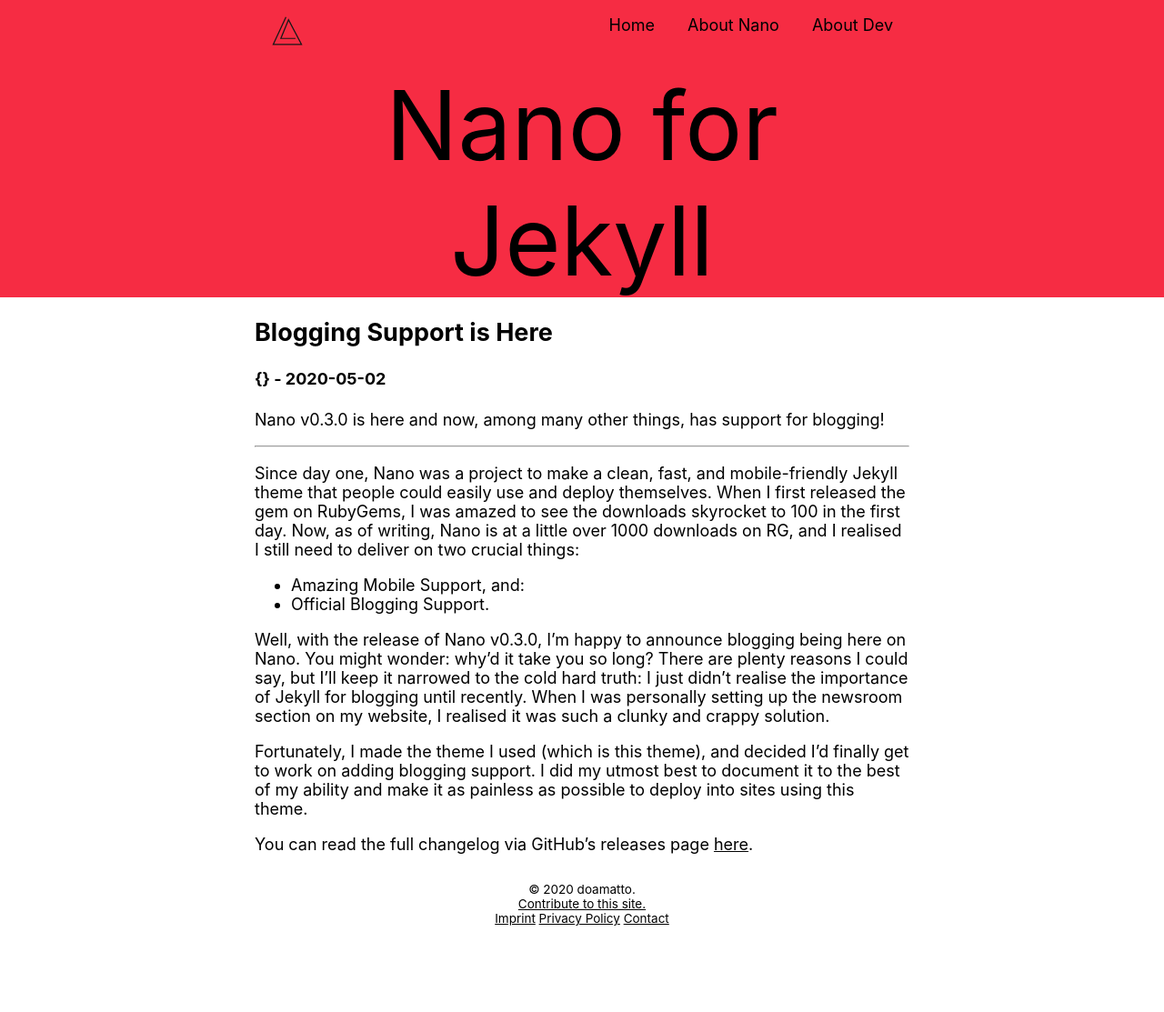
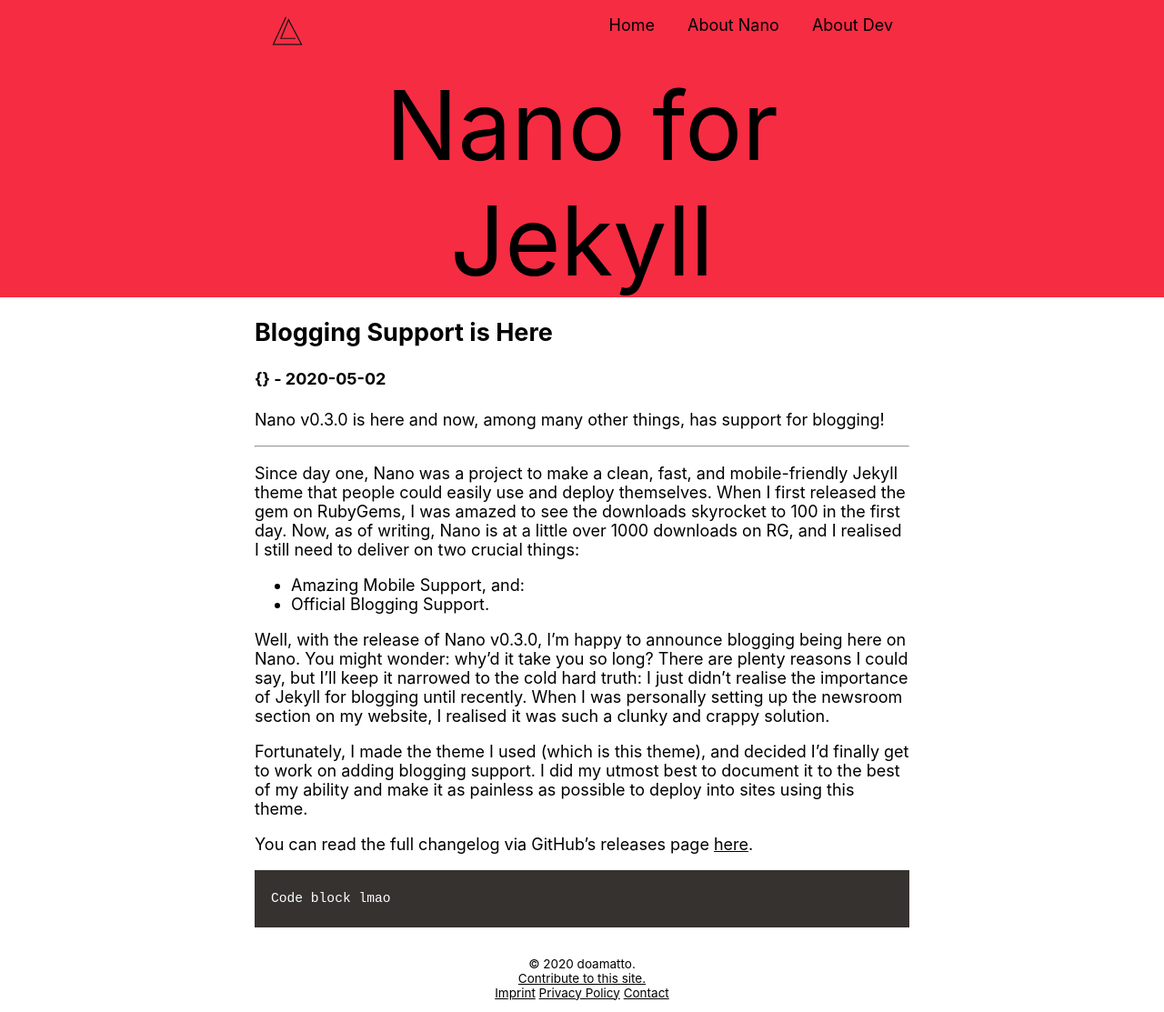
Before and after one commit to fossabot/nano, a Jekyll site: the page built from _posts/2020-05-02-test.md, in a window 1280 px wide. Shown: the whole page at 91% size. Built offline with Jekyll 4.4.1, drawn with Linux system fonts in a browser that asks for light colours; some web fonts are replaced; before the commit the page ends 1032 px from its top, so only the background shows below that.

Commit message:
Improved code block support

````diff
--- a/_posts/2020-05-02-test.md
+++ b/_posts/2020-05-02-test.md
@@ -20,3 +20,7 @@ Well, with the release of Nano v0.3.0, I'm happy to announce blogging being here
 Fortunately, I made the theme I used (which is this theme), and decided I'd finally get to work on adding blogging support. I did my utmost best to document it to the best of my ability and make it as painless as possible to deploy into sites using this theme.
 
 You can read the full changelog via GitHub's releases page [here](https://github.com/doamatto/nano/releases/tag/v0.3.0).
+
+```
+Code block lmao
+```
--- a/_sass/_config.scss
+++ b/_sass/_config.scss
@@ -1,4 +1,11 @@
-// Main Colour
+// Code Block Colours
+$LIGHTcodeColour: #fff;
+$LIGHTcodebgColour: #353230;
+$DARKcodeColour: #fff;
+$DARKcodebgColour: #353230;
+$codeFont: 'IBM Plex Mono', monospace;;
+
+// Main Colours
 $LIGHTbgColour: #fff;
 $DARKbgColour: #000;
 $accentColour: #f62c43;
@@ -16,7 +23,7 @@ $borderSize: 2.5px;
 $navColour: #000;
 $navHoverColour: #fff;
 
-// Text Colour
+// Text Colours
 $LIGHTtextColour: #000;
 $LIGHTlinkColour: #000;
 $LIGHTlinkHoverColour: #f62c43;
@@ -34,4 +41,5 @@ $font-italic: italic;
 $breakColour: #fff;
 
 // Switch this to whatever font you need, local or remote
-@import url('https://rsms.me/inter/inter.css');
+@import url('https://rsms.me/inter/inter.css'); // Inter by RSMS
+@import url("https://use.typekit.net/wbp7otr.css"); // Plex Mono by IBM
--- a/_sass/_theme.scss
+++ b/_sass/_theme.scss
@@ -6,6 +6,10 @@
 @media (prefers-color-scheme: light) {
     a { color: $LIGHTlinkColour; }
     a:hover { color: $LIGHTlinkHoverColour; }
+    .highlight {
+        background: $LIGHTcodebgColour;
+        color: $LIGHTcodeColour;
+    }
     html {
         background: $LIGHTbgColour;
         color: $LIGHTtextColour;
@@ -23,6 +27,10 @@
 @media (prefers-color-scheme: dark) {
     a { color: $DARKlinkColour; }
     a:hover { color: $DARKlinkHoverColour; }
+    .highlight {
+        background: $DARKcodebgColour;
+        color: $DARKcodeColour;
+    }
     html {
         background: $DARKbgColour;
         color: $DARKtextColour;
@@ -152,11 +160,15 @@ body {
     width: 100%;
 }
 
+.highlight {
+    font-style: $codeFont;
+    padding: .5vh 1vh .5vh 1vh;
+}
+
 a { transition: color 500ms; }
 hr { color: $breakColour; }
 .bold { font-weight: $font-bold; }
 html, body { height: 100%; width: 100%; }
 
-
 // Unsorted
 .newsText { text-decoration: none; }
````
